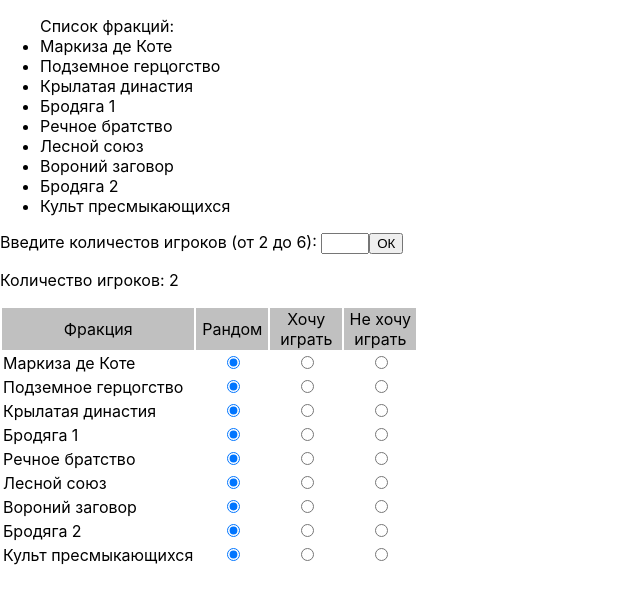
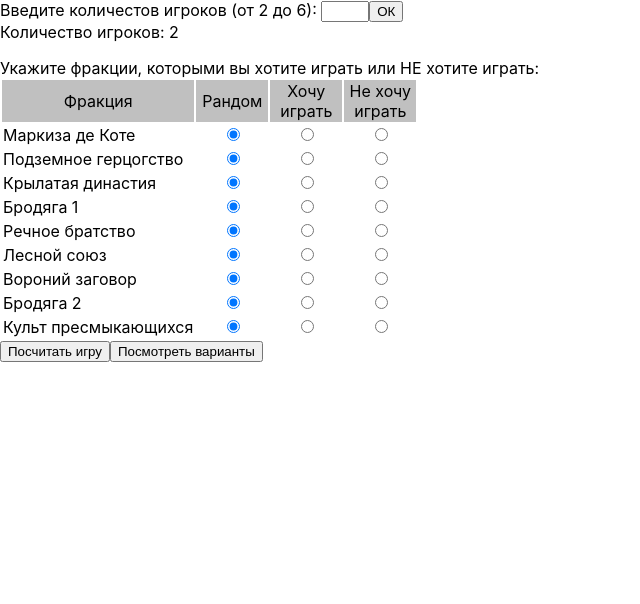
Before and after one commit to Bahchaev/RootTheGame, a React app: page / in a window 1280 px wide. Both pictures are taken after a click on the button "ОК". Shown: the whole page, without its empty margins (0-640 px from the left). Built offline with nearby package versions, Linux system fonts and the light colour scheme.

Commit message:
Some fix

```diff
--- a/public/index.html
+++ b/public/index.html
@@ -2,42 +2,12 @@
 <html lang="en">
   <head>
     <meta charset="utf-8" />
-    <link rel="icon" href="%PUBLIC_URL%/favicon.ico" />
-    <meta name="viewport" content="width=device-width, initial-scale=1" />
-    <meta name="theme-color" content="#000000" />
-    <meta
-      name="description"
-      content="Web site created using create-react-app"
-    />
-    <link rel="apple-touch-icon" href="%PUBLIC_URL%/logo192.png" />
-    <!--
-      manifest.json provides metadata used when your web app is installed on a
-      user's mobile device or desktop. See https://developers.google.com/web/fundamentals/web-app-manifest/
-    -->
-    <link rel="manifest" href="%PUBLIC_URL%/manifest.json" />
-    <!--
-      Notice the use of %PUBLIC_URL% in the tags above.
-      It will be replaced with the URL of the `public` folder during the build.
-      Only files inside the `public` folder can be referenced from the HTML.
-
-      Unlike "/favicon.ico" or "favicon.ico", "%PUBLIC_URL%/favicon.ico" will
-      work correctly both with client-side routing and a non-root public URL.
-      Learn how to configure a non-root public URL by running `npm run build`.
-    -->
-    <title>React Index</title>
+    <title>RootTheRandomizer</title>
   </head>
   <body>
     <noscript>You need to enable JavaScript to run this app.</noscript>
     <div id="root"></div>
-    <!--
-      This HTML file is a template.
-      If you open it directly in the browser, you will see an empty page.
 
-      You can add webfonts, meta tags, or analytics to this file.
-      The build step will place the bundled scripts into the <body> tag.
 
-      To begin the development, run `npm start` or `yarn start`.
-      To create a production bundle, use `npm run build` or `yarn build`.
-    -->
   </body>
 </html>
--- a/src/Components/App/index.js
+++ b/src/Components/App/index.js
@@ -1,16 +1,16 @@
-import React, {useEffect, useState} from 'react';
+import React from 'react';
 import SetPlayersNumber from "../SetPlayersNumber";
-import ShowList from "../ShowList";
-import FractionList from "../../fractionList";
-import FractionConfig from "../FractionConfig";
+// import ShowList from "../ShowList";
+// import FractionList from "../../fractionList";
+// import FractionConfig from "../FractionConfig";
 
 function App() {
     return (
         <>
-            <ShowList text={"Список фракций:"} listName={Array.from(FractionList.keys())}/>
+            {/*<ShowList text={"Список фракций:"} listName={Array.from(FractionList.keys())}/>*/}
             <SetPlayersNumber/>
             <p></p>
-            <FractionConfig/>
+
         </>
     )
 }
--- a/src/Components/FractionConfig/index.js
+++ b/src/Components/FractionConfig/index.js
@@ -1,10 +1,25 @@
-import React, {useEffect, useState} from 'react';
+import React from 'react';
 import FractionList from "../../fractionList";
 
-function FractionConfig() {
+function FractionConfig(props) {
+    let playersNumber = props.playersNumber;
+    let isShow = props.isShow;
+
+
+    const calculateGame = () => {
+        console.log("Посчитали игру для " + playersNumber + " игроков")
+    };
+
+    const showSetVariants = () => {
+        console.log("Показали варианты наборов фракций")
+    };
 
     return (
+        <div style={{display: isShow ? "block" : "none"}}>
+            <p></p>
+            Укажите фракции, которыми вы хотите играть или НЕ хотите играть:
             <table>
+                <tbody>
                 <tr>
                     <td align="center" bgcolor={"Silver"}>Фракция</td>
                     <td align="center" bgcolor={"Silver"}>Рандом</td>
@@ -13,13 +28,27 @@ function FractionConfig() {
                 </tr>
                 {Array.from(FractionList.keys()).map((fraction) =>
                     <tr>
-                    <td>{fraction.toString()}</td>
-                    <td width={"70"} align="center"><input type="radio" name={fraction.toString()} checked/></td>
-                    <td width={"70"} align="center"><input type="radio" name={fraction.toString()}/></td>
-                    <td width={"70"} align="center"><input type="radio" name={fraction.toString()}/></td>
+                        <td>{fraction}</td>
+                        <td width={"70"} align="center"><input type="radio"
+                                                               name={fraction}
+                                                               value={fraction + "isInRandom"}
+                                                               defaultChecked/>
+                        </td>
+                        <td width={"70"} align="center"><input type="radio"
+                                                               name={fraction}
+                                                               value={fraction + "isInWannaPlay"}/>
+                        </td>
+                        <td width={"70"} align="center"><input type="radio"
+                                                               name={fraction}
+                                                               value={fraction + "isInDontWannaPlay"}/>
+                        </td>
                     </tr>
                 )}
+                </tbody>
             </table>
+            <button onClick={calculateGame}>Посчитать игру</button>
+            <button onClick={showSetVariants}>Посмотреть варианты</button>
+        </div>
     )
 }
 
--- a/src/Components/SetPlayersNumber/index.js
+++ b/src/Components/SetPlayersNumber/index.js
@@ -1,18 +1,14 @@
-import React, {useEffect, useState} from 'react';
+import React, {useState} from 'react';
+import FractionConfig from "../FractionConfig";
 
 
 function SetPlayersNumber() {
 
     const [playersNumber, setPlayersNumber] = useState(2);
     const [isShow, setIsShow] = useState(false);
-    const [text, setText] = useState();
+    const [text, setText] = useState("Количество игроков не выбрано");
 
-    return (
-        <div>
-            Введите количестов игроков (от 2 до 6): {}
-            <input defaultValue={2} id="playersNumber" type="number" min="2" max="6"/>
-
-            <button onClick={() => {
+    let onClick = () => {
         let inputValue = document.getElementById('playersNumber').value;
         document.getElementById('playersNumber').value = "";
 
@@ -20,16 +16,23 @@ function SetPlayersNumber() {
             setPlayersNumber(inputValue);
             setText("Количество игроков: " + inputValue)
         } else {
-                    //setPlayersNumber(0);
+            setPlayersNumber(0);
             setText("Неверный ввод")
         }
 
         setIsShow(true);
+    };
 
-            }}>
+    return (
+        <div>
+            Введите количестов игроков (от 2 до 6): {}
+            <input defaultValue={2} id="playersNumber" type="number" min="2" max="6"/>
+
+            <button onClick={onClick}>
                 ОК
             </button>
-            <p style={{display: isShow ? "block" : "none"}}>{text}</p>
+            <div style={{display: isShow ? "block" : "none"}}>{text}</div>
+            <FractionConfig isShow={isShow} playersNumber={playersNumber}/>
         </div>
     );
 }
--- a/src/Components/ShowList/index.js
+++ b/src/Components/ShowList/index.js
@@ -7,7 +7,7 @@ function ShowList(props) {
     return (
         <ul>
             {text}
-            {listName.map((element) => <li>{element}</li>)}
+            {listName.map((element) => <li key={element}>{element}</li>)}
         </ul>
     )
 
--- a/src/fractionList.js
+++ b/src/fractionList.js
@@ -1,5 +1,3 @@
-import React, {useEffect, useState} from 'react';
-
 const FractionList = new Map();
 FractionList.set('Маркиза де Коте', 10)
     .set(`Подземное герцогство`, 8)
```
Lines whose indentation alone changed are shown as unchanged.
